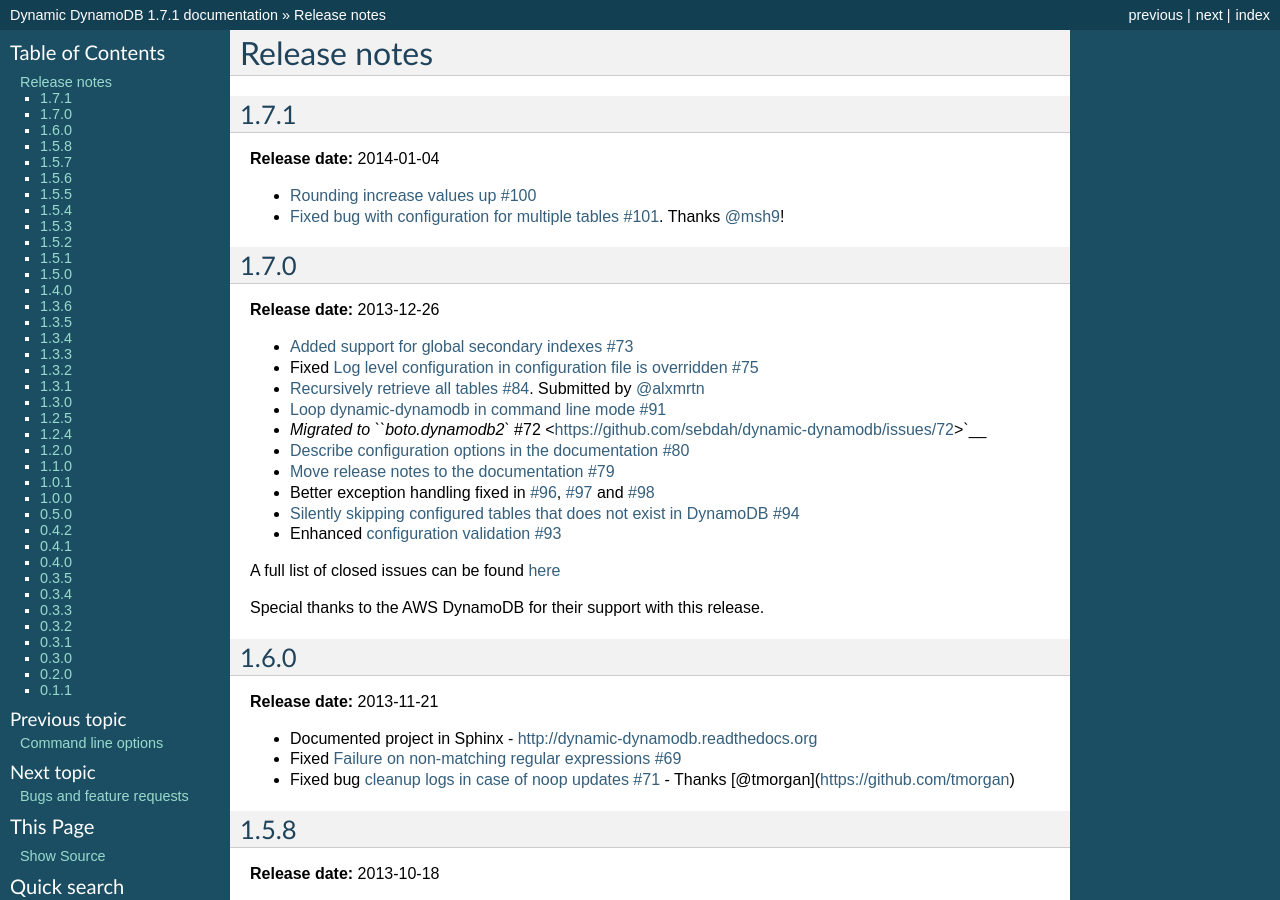
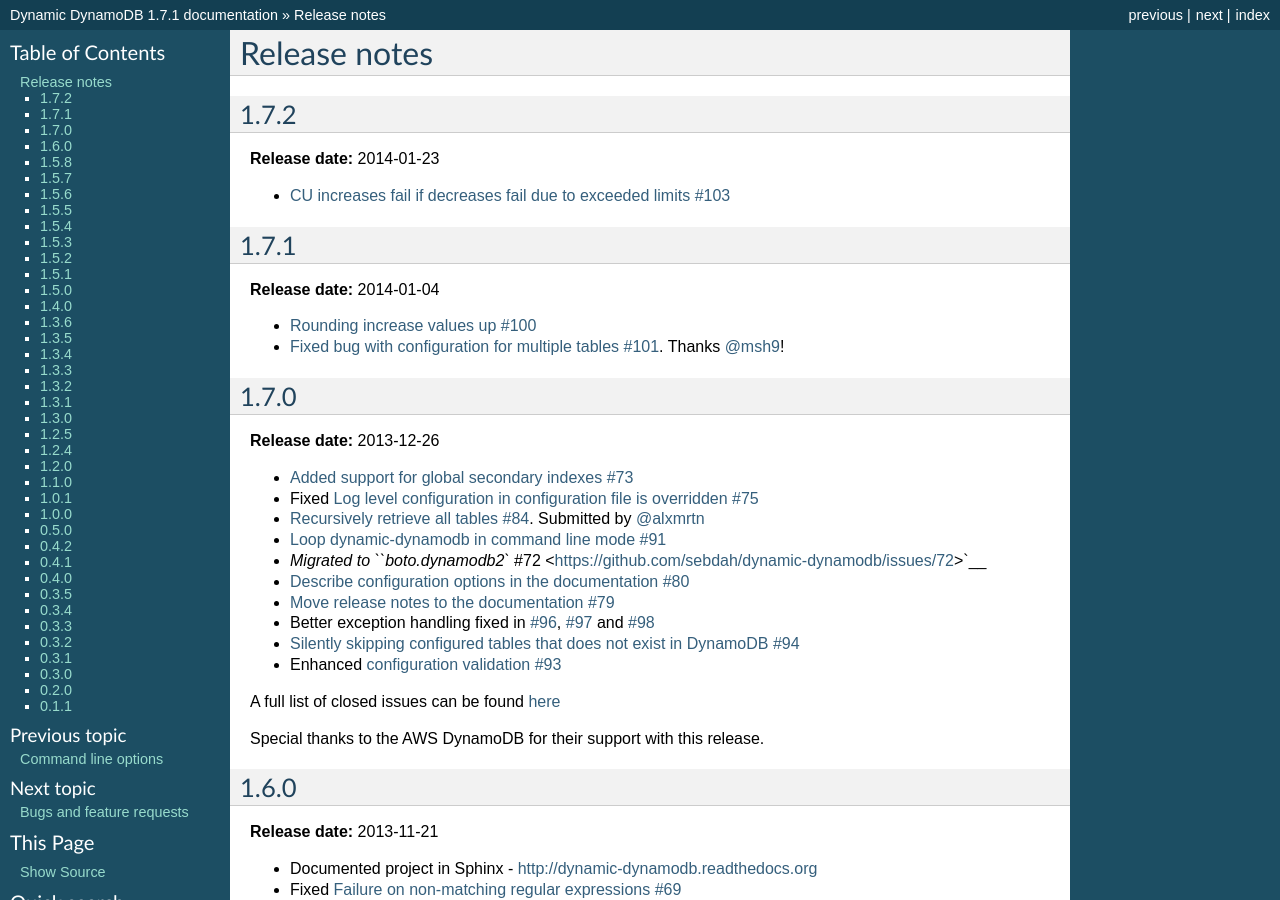
Before and after one commit to sebdah/dynamic-dynamodb, a Sphinx documentation site: the page built from docs/release_notes.rst, in a window 1280 px wide and 900 px high. Built offline with Sphinx 7.4.7, drawn with Linux system fonts in a browser that asks for light colours.

Commit message:
Updated release notes for 1.7.2

```diff
--- a/docs/release_notes.rst
+++ b/docs/release_notes.rst
@@ -1,5 +1,12 @@
 Release notes
 =============
+
+1.7.2
+-----
+
+**Release date:** 2014-01-23
+
+-  `CU increases fail if decreases fail due to exceeded limits #103 <https://github.com/sebdah/dynamic-dynamodb/issues/103>`__
 
 1.7.1
 -----
```
